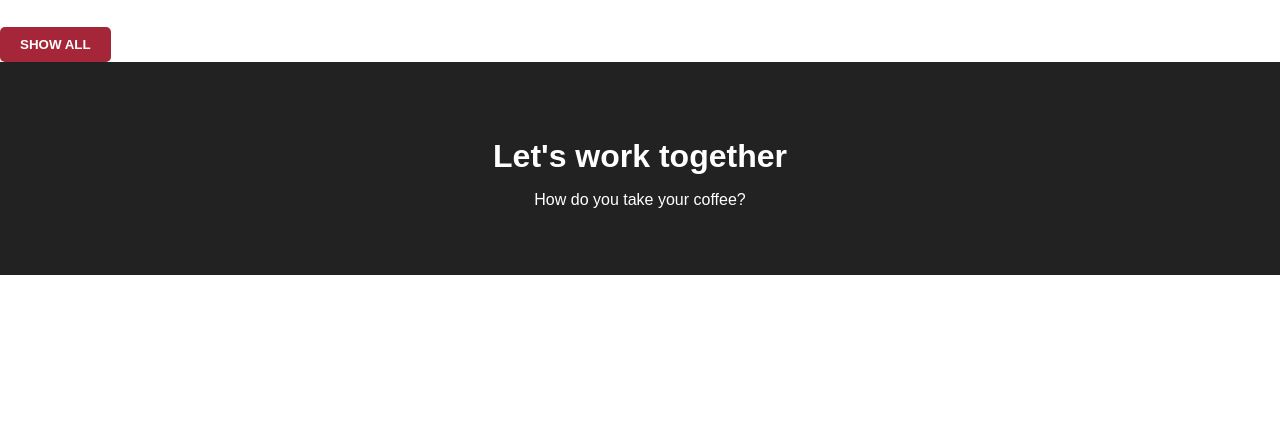
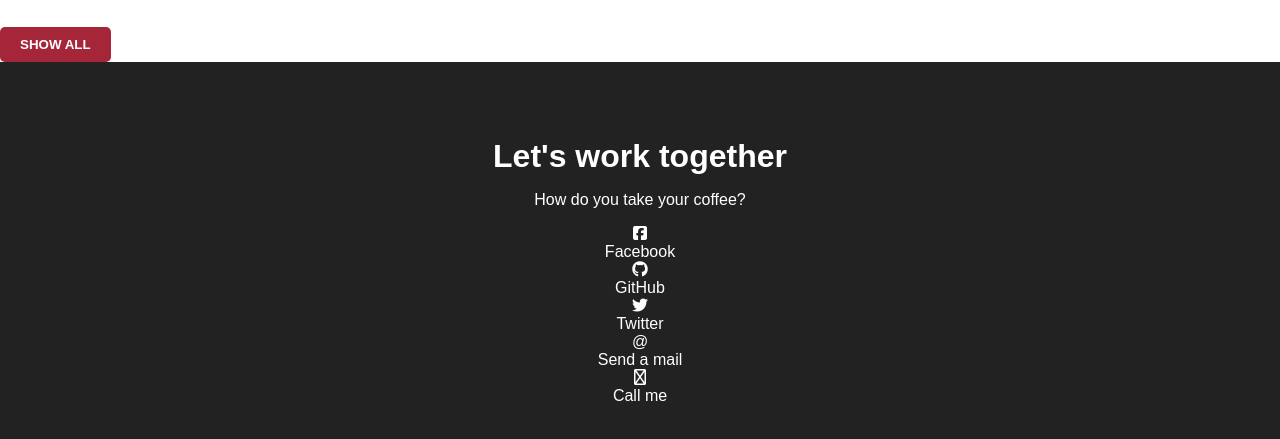
Before and after one commit to Numwali/Personal-portfolio, a plain HTML site: page index.html in a window 1280 px wide. Shown: the part 1129-1568 px from the top of the page. Before the commit the page ends 1404 px from the top, so only its background shows below. Drawn offline with Linux system fonts and the light colour scheme.

Commit message:
social icons

```diff
--- a/index.html
+++ b/index.html
@@ -5,6 +5,7 @@
  <meta charset=utf-8>
  <meta name="viewport" content="width=device-width" initial scale="1.0">
  <title>Portfolio</title>
+ <link rel="stylesheet" href="https://cdnjs.cloudflare.com/ajax/libs/font-awesome/6.7.1/css/all.min.css" integrity="sha512-5Hs3dF2AEPkpNAR7UiOHba+lRSJNeM2ECkwxUIxC1Q/FLycGTbNapWXB4tP889k5T5Ju8fs4b1P5z/iB4nMfSQ==" crossorigin="anonymous" referrerpolicy="no-referrer" />
  <link rel="stylesheet" href="./styles.css">
 </head>
 
@@ -56,6 +57,13 @@
 <footer id="contact">
  <h2>Let's work together</h2>
  <p>How do you take your coffee?</p>
+ <div class="social-icons">
+  <div><i class="fa-brands fa-square-facebook"></i></div><a href="#">Facebook</a>
+  <div><i class="fa-brands fa-github"></i></div><a href="#">GitHub</a>
+  <div><i class="fa-brands fa-twitter"></i></div><a href="#">Twitter</a>
+  <div>@</div><a href="#">Send a mail</a>
+  <div><i class="fa-duotone fa-regular fa-mobile-screen-button"></i></div><a href="#">Call me</a>
+</div>
 
 </footer>
 
```
